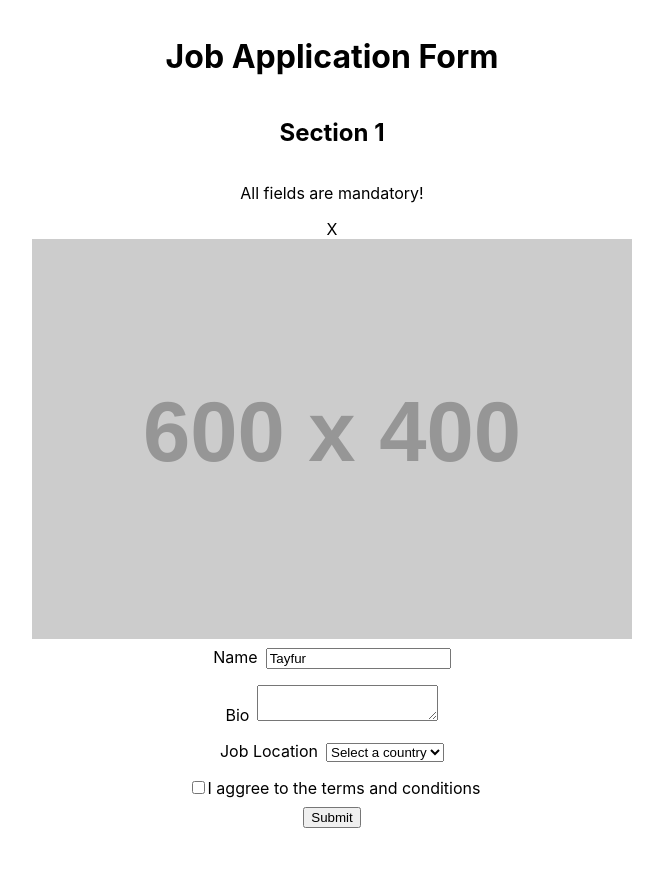
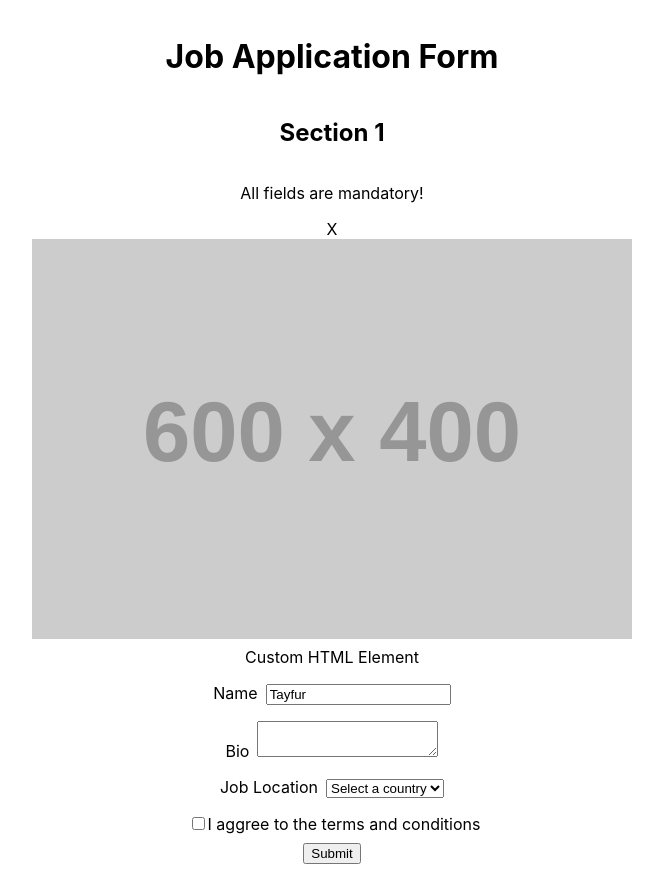
Before and after one commit to tayfurerkenci/react-testing, a React (Create React App) app: page / in a window 1280 px wide. Shown: the whole page, without its empty margins (308-971 px from the left). Before the commit the page ends 844 px from the top, so only its background shows below. Built offline with nearby package versions, Linux system fonts and the light colour scheme.

Commit message:
implemented getByTestId

```diff
--- a/src/components/application/Application.tsx
+++ b/src/components/application/Application.tsx
@@ -6,6 +6,7 @@ export const Application = () => {
       <p>All fields are mandatory!</p>
       <span title="close">X</span>
       <img src="https://via.placeholder.com/600x400" alt="Tayfur" />
+      <div data-testid="custom-element" >Custom HTML Element</div>
       <form>
         <div>
           <label htmlFor="name">Name</label>
```
Also changed, not shown: 1 other file (tests, documents, lock files or other folders).
